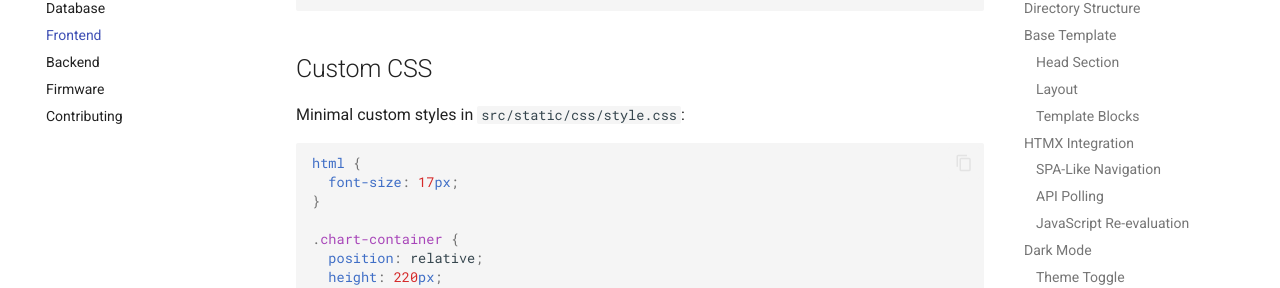
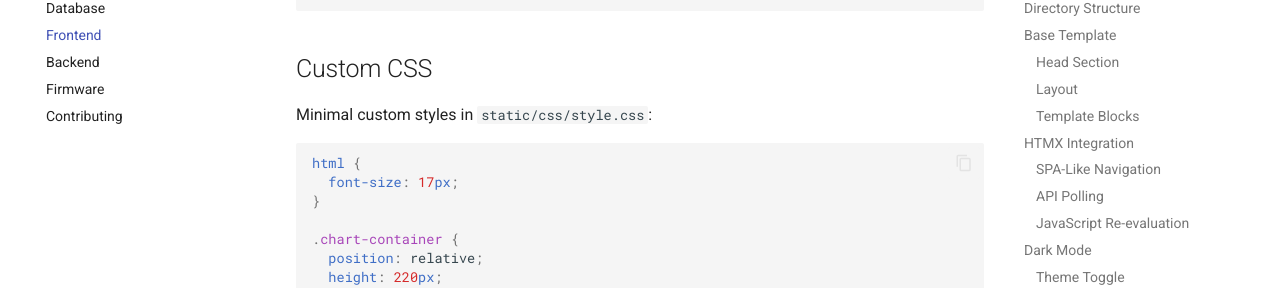
Before and after one commit to arifnd/buckpow, an MkDocs documentation site: the page built from docs/developer-guide/frontend.md, in a window 1280 px wide and 900 px high, scrolled down 7521 px. Shown: the part 154-442 px from the top of the window. Built offline with MkDocs 1.6.1 and Material for MkDocs 9.7.7, drawn with Linux system fonts in a browser that asks for light colours; comment, search, counter and statistics services are not loaded.

Commit message:
refactor: move static assets from src/static to root static/

````diff
--- a/docs/developer-guide/frontend.md
+++ b/docs/developer-guide/frontend.md
@@ -59,7 +59,7 @@
 └── audit/
     └── index.html               # Audit log viewer
 
-src/static/
+static/
 ├── css/
 │   └── style.css                # Custom styles
 └── js/
@@ -328,7 +328,7 @@
 
 ## Custom CSS
 
-Minimal custom styles in `src/static/css/style.css`:
+Minimal custom styles in `static/css/style.css`:
 
 ```css
 html {
--- a/src/__init__.py
+++ b/src/__init__.py
@@ -107,7 +107,7 @@
 
 app.add_middleware(CSRFMiddleware, secret_key=config.JWT_SECRET)
 
-app.mount("/static", StaticFiles(directory="src/static"), name="static")
+app.mount("/static", StaticFiles(directory="static"), name="static")
 
 app.include_router(api_router, prefix="/api/v1")
 app.include_router(dashboard_router)
````
Also changed, not shown: AGENTS.md (+1 -1 lines), docs/developer-guide/backend.md (+1 -1 lines), docs/user-guide/troubleshooting.md (+1 -1 lines), static/css/style.css (renamed from src/static/css/style.css), static/js/benchmark.js (renamed from src/static/js/benchmark.js), static/js/charts.js (renamed from src/static/js/charts.js), static/js/dashboard.js (renamed from src/static/js/dashboard.js), static/js/format.js (renamed from src/static/js/format.js), static/js/measurements.js (renamed from src/static/js/measurements.js), static/js/theme.js (renamed from src/static/js/theme.js), static/js/timestamp.js (renamed from src/static/js/timestamp.js), 3 other files.
